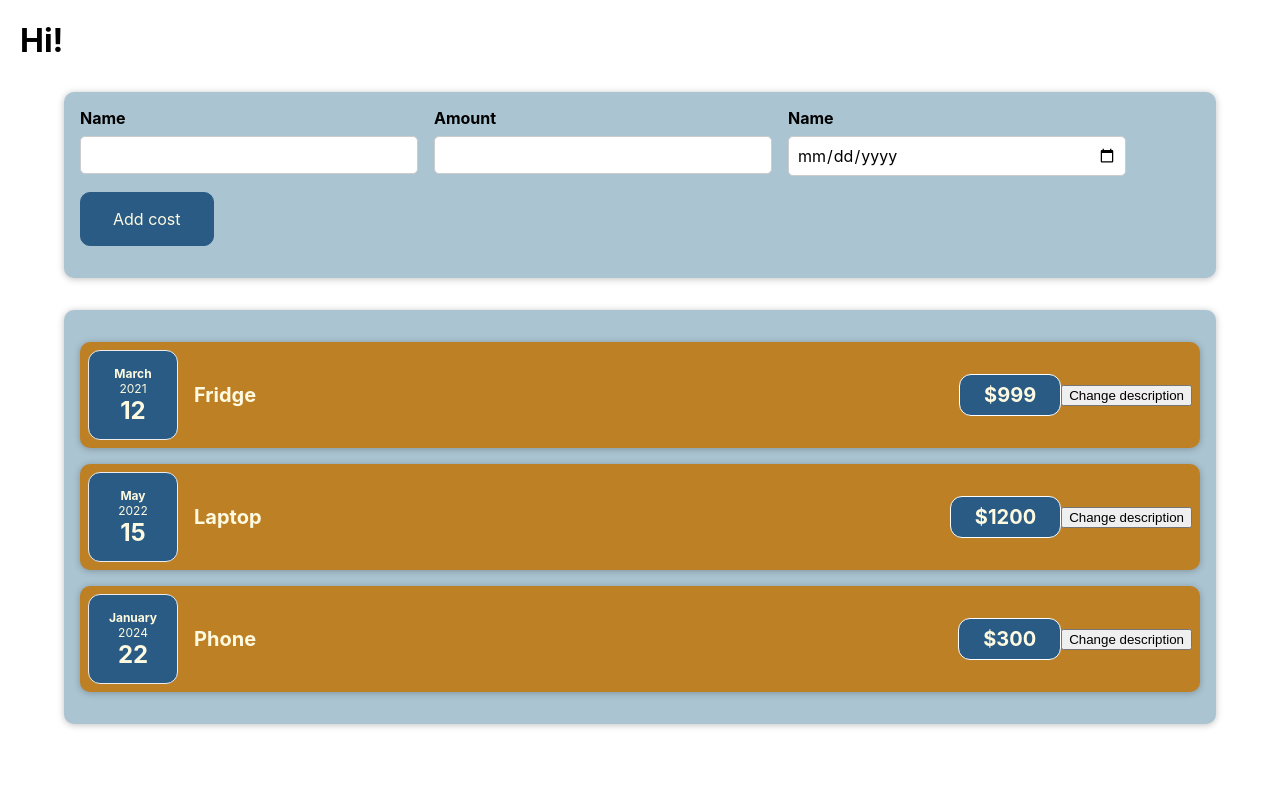
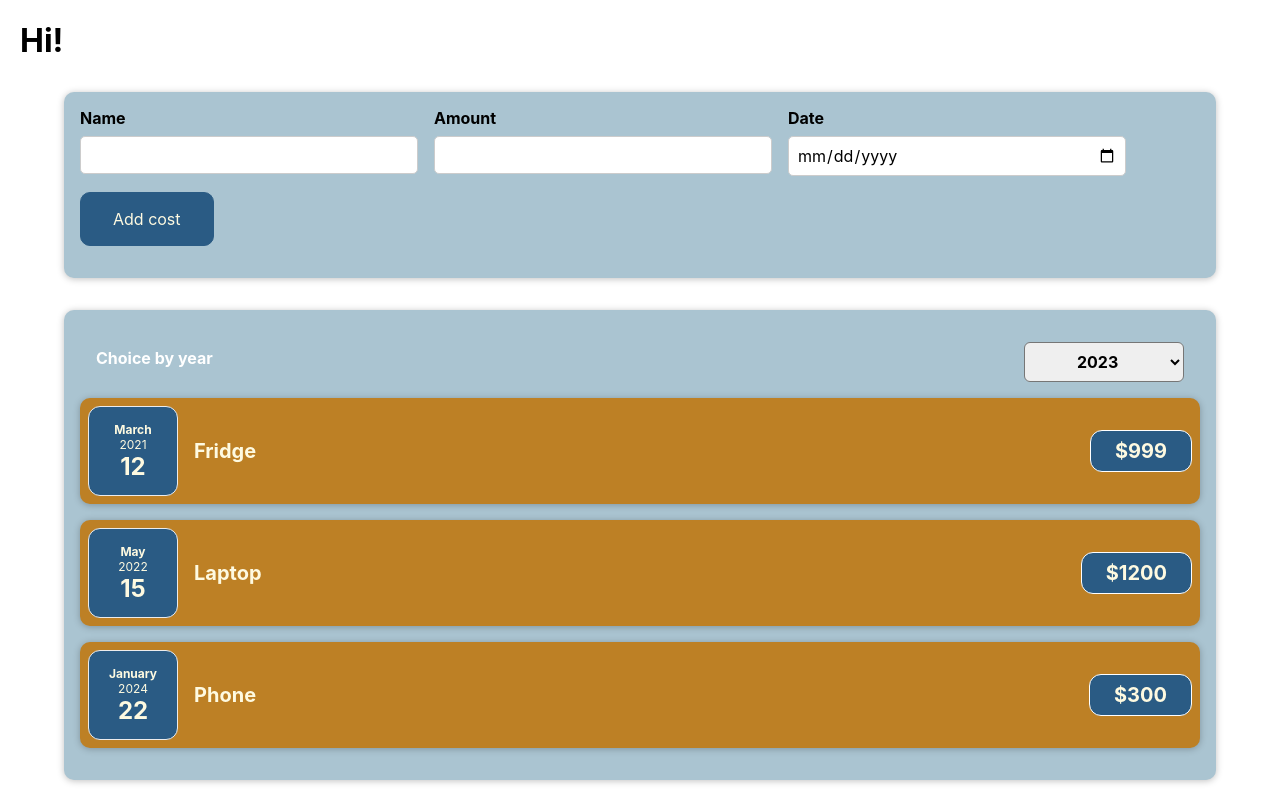
Before and after one commit to brestok-1/React-ToDo, a React (Create React App) app: page / in a window 1280 px wide. Built offline with nearby package versions, Linux system fonts and the light colour scheme.

Commit message:
finish states

```diff
--- a/src/App.js
+++ b/src/App.js
@@ -4,26 +4,34 @@ import NewCost from "./components/NewCost/NewCost";
 function App() {
     const costs = [
         {
+            id: 1,
             date: new Date(2021, 2, 12),
             description: 'Fridge',
             amount: 999
         },
         {
+            id: 2,
             date: new Date(2022, 4, 15),
             description: 'Laptop',
             amount: 1200
         },
         {
+            id: 3,
             date: new Date(2023, 12, 22),
             description: 'Phone',
             amount: 300
         },
+    ]
 
-    ]
+    function addCostHandler(Cost) {
+        costs.push(Cost)
+        console.log(costs)
+    }
+
     return (
         <div>
             <h1>Hi!</h1>
-            <NewCost/>
+            <NewCost onAddCost={addCostHandler}/>
             <Costs costs={costs}/>
         </div>
     );
--- /dev/null
+++ b/src/components/Costs/CostFilter.css
@@ -0,0 +1,24 @@
+.costs-filter {
+    color: white;
+    padding: 0 1rem;
+}
+
+.costs-filter__control {
+    display: flex;
+    width: 100%;
+    align-items: center;
+    justify-content: space-between;
+    margin: 1rem 0;
+}
+
+.costs-filter label {
+    font-weight: bold;
+    margin-bottom: 0.5rem;
+}
+
+.costs-filter select {
+    font: inherit;
+    padding: 0.5rem 3rem;
+    font-weight: bold;
+    border-radius: 6px;
+}
--- /dev/null
+++ b/src/components/Costs/CostFilter.js
@@ -0,0 +1,24 @@
+import "./CostFilter.css";
+
+const CostsFilter = (props) => {
+    const yearChangeHandler = (event) => {
+        props.onChangeYear(event.target.value);
+    };
+
+    return (
+        <div className="costs-filter">
+            <div className="costs-filter__control">
+                <label>Choice by year</label>
+                <select onChange={yearChangeHandler} value={props.year}>
+                    <option value="2023">2023</option>
+                    <option value="2022">2022</option>
+                    <option value="2021">2021</option>
+                    <option value="2020">2020</option>
+                    <option value="2019">2019</option>
+                </select>
+            </div>
+        </div>
+    );
+};
+
+export default CostsFilter;
--- a/src/components/Costs/CostItem.js
+++ b/src/components/Costs/CostItem.js
@@ -1,22 +1,15 @@
 import './CostItem.css'
 import CostDate from "./CostDate";
 import Card from "../UI/Card";
-import React, { useState } from "react";
+
 function CostItem(props) {
-
-    const [description, setDescription] = useState(props.description)
-    function changeDescriptionHandler() {
-        setDescription('New Text')
-    }
-
     return (
         <Card className={'cost-item'}>
             <CostDate date={props.date}/>
             <div className={'cost-item__description'}>
-                <h2>{description}</h2>
+                <h2>{props.description}</h2>
                 <div className={'cost-item__price'}>${props.amount}</div>
             </div>
-            <button onClick={changeDescriptionHandler}>Change description</button>
         </Card>
     )
 }
--- a/src/components/Costs/Costs.js
+++ b/src/components/Costs/Costs.js
@@ -1,13 +1,27 @@
 import './Costs.css'
 import CostItem from "./CostItem";
 import Card from "../UI/Card";
-function Costs(props){
+import CostFilter from "./CostFilter";
+import {useState} from "react";
+
+function Costs(props) {
+    const [selectedYear, setSelectedYear] = useState('2023')
+    function changeYearHandler(year){
+        setSelectedYear(year)
+    }
+
     return (
-        <Card className={'costs'}>
-            <CostItem date={props.costs[0].date} description={props.costs[0].description} amount={props.costs[0].amount}/>
-            <CostItem date={props.costs[1].date} description={props.costs[1].description} amount={props.costs[1].amount}/>
-            <CostItem date={props.costs[2].date} description={props.costs[2].description} amount={props.costs[2].amount}/>
-        </Card>
+        <div>
+            <Card className={'costs'}>
+                <CostFilter year={selectedYear} onChangeYear={changeYearHandler}/>
+                <CostItem date={props.costs[0].date} description={props.costs[0].description}
+                          amount={props.costs[0].amount}/>
+                <CostItem date={props.costs[1].date} description={props.costs[1].description}
+                          amount={props.costs[1].amount}/>
+                <CostItem date={props.costs[2].date} description={props.costs[2].description}
+                          amount={props.costs[2].amount}/>
+            </Card>
+        </div>
     )
 }
 
--- a/src/components/NewCost/CostForm.js
+++ b/src/components/NewCost/CostForm.js
@@ -1,7 +1,7 @@
 import './CostForm.css'
 import {useState} from "react";
 
-function CostForm() {
+function CostForm(props) {
     const [name, setName] = useState('')
     const [amount, setAmount] = useState('')
     const [date, setDate] = useState('')
@@ -11,7 +11,6 @@ function CostForm() {
     //     amount: '',
     //     date: ''
     // })
-
     function changeNameHandler(event) {
         setName(event.target.value)
         // setUserInput((prevState) => {
@@ -23,7 +22,6 @@ function CostForm() {
     }
 
     function changeAmountHandler(event) {
-        console.log(amount)
         setAmount(event.target.value)
     }
 
@@ -38,7 +36,7 @@ function CostForm() {
             amount: amount,
             date: new Date(date),
         }
-        console.log(costData)
+        props.onSaveCostData(costData)
         setName('')
         setAmount('')
         setDate('')
@@ -56,7 +54,7 @@ function CostForm() {
                     <input type="number" min={0.01} step={0.01} onChange={changeAmountHandler} value={amount}/>
                 </div>
                 <div className="new-cost__control">
-                    <label>Name</label>
+                    <label>Date</label>
                     <input type="date" min={'2019-01-01'} step={'2023-13-11'} onChange={changeDateHandler} value={date}/>
                 </div>
                 <div className={'new-cost__actions'}>
--- a/src/components/NewCost/NewCost.js
+++ b/src/components/NewCost/NewCost.js
@@ -1,9 +1,16 @@
 import CostForm from "./CostForm";
 import './NewCost.css'
-function NewCost(){
+function NewCost(props){
+    function saveCostDataHandler(InputCostData){
+        const costData = {
+            ...InputCostData,
+            id: Math.random().toString()
+        }
+        props.onAddCost(costData)
+    }
     return (
         <div className={'new-cost'}>
-            <CostForm onSaveCostData />
+            <CostForm onSaveCostData={saveCostDataHandler} />
         </div>
     )
 }
```
